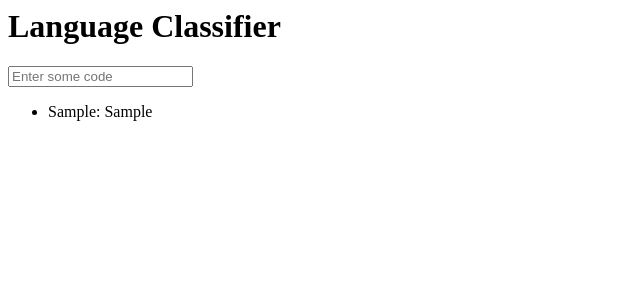
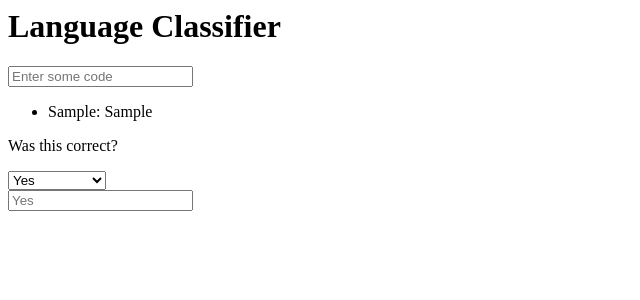
Before and after one commit to Daniel-and-Zach/classifier-web-app, a Django app: template lang_identifier/templates/index.html in a window 1280 px wide. Shown: the top 300 px of the page, without its empty margins (0-640 px from the left). Run offline with Django 3.2, Linux system fonts and the light colour scheme; the template is opened without the code that fills it: most values are stand-ins (such as "Sample title", 1, 10 or a date in 2020).

Commit message:
Started making the way for a person to conform a codesnippet.

```diff
--- a/lang_identifier/templates/index.html
+++ b/lang_identifier/templates/index.html
@@ -17,6 +17,19 @@
           {% endfor %}
         </ul>
       </div>
+          <div>
+          <p>
+              Was this correct?
+          </p>
+              <select name="select">
+          <option value="Don't Know">I Don't Know</option>
+                  <option value="Yes" selected>Yes</option>
+                  <option value="No">No</option>
+    </select>
+          <form method="POST" action = "{% url 'code_confirm' %}">
+              <input name='code_confirm' id="confirmation" placeholder="Yes"/>
+          </form>
+          </div>
       {% endif %}
 </body>
 </html>
--- a/lang_identifier/views.py
+++ b/lang_identifier/views.py
@@ -15,3 +15,8 @@ def analyze(request):
     word = {"code_result": request.POST["item_text"]}
     CodeSnippet.objects.create(code=text,answer=predictions[0][0])
     return render(request, 'index.html', context)
+
+def confim(request):
+    confrimation = request.POST['confirmation']
+    code_snippit = request.POST['code_snippet']
+    if confrimation == 'Yes':
```
